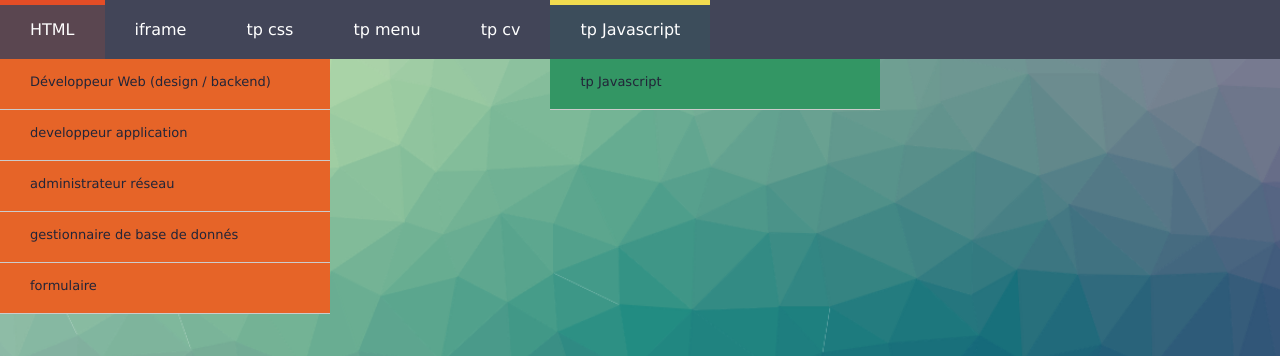
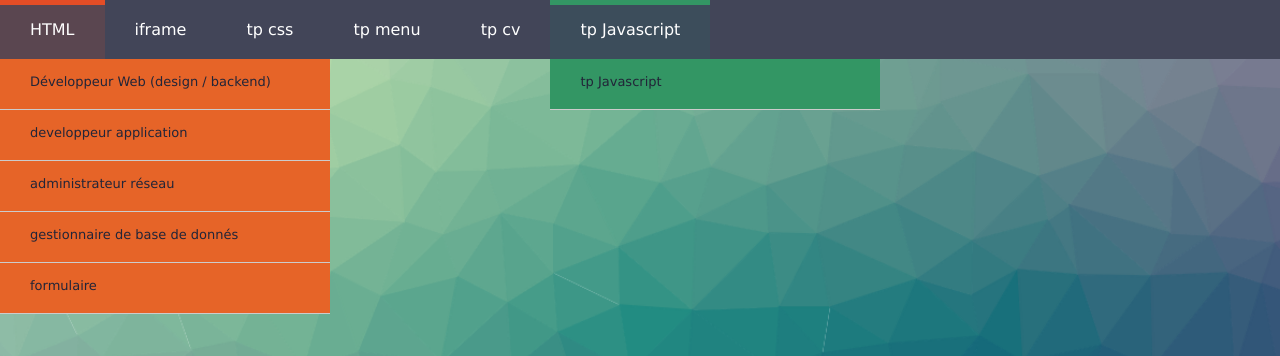
Before and after one commit to GuillaumeC0lin/GuillaumeC0lin.github.io, a PHP site: page / in a window 1280 px wide, with the pointer over the restyled element. Shown: the top 356 px of the page. Run offline with PHP 8.4, Linux system fonts and the light colour scheme.

Commit message:
Update style.css

```diff
--- a/style.css
+++ b/style.css
@@ -126,7 +126,7 @@ nav > ul > li:hover a
 }
 .menu-javascript:hover
 {
-	border-top: 5px solid #f1dc4f;
+	border-top: 5px solid rgb(51, 150, 100);
 	background-color: rgba(31, 121, 109, 0.15);
 }
 .menu-javascript .submenu
```
